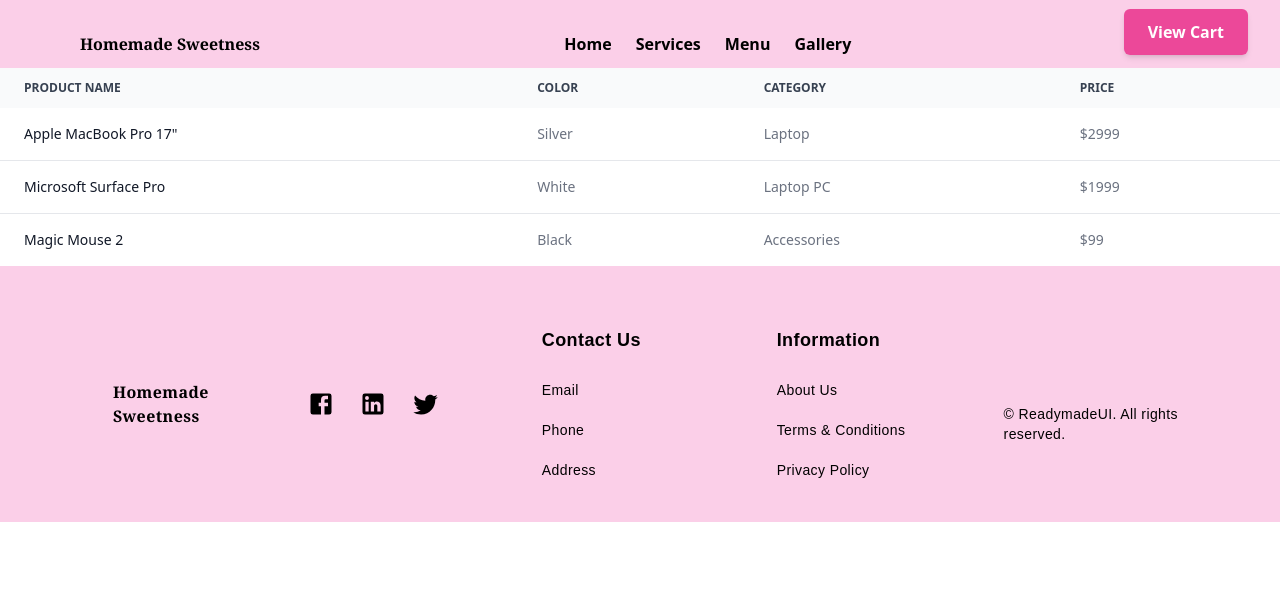
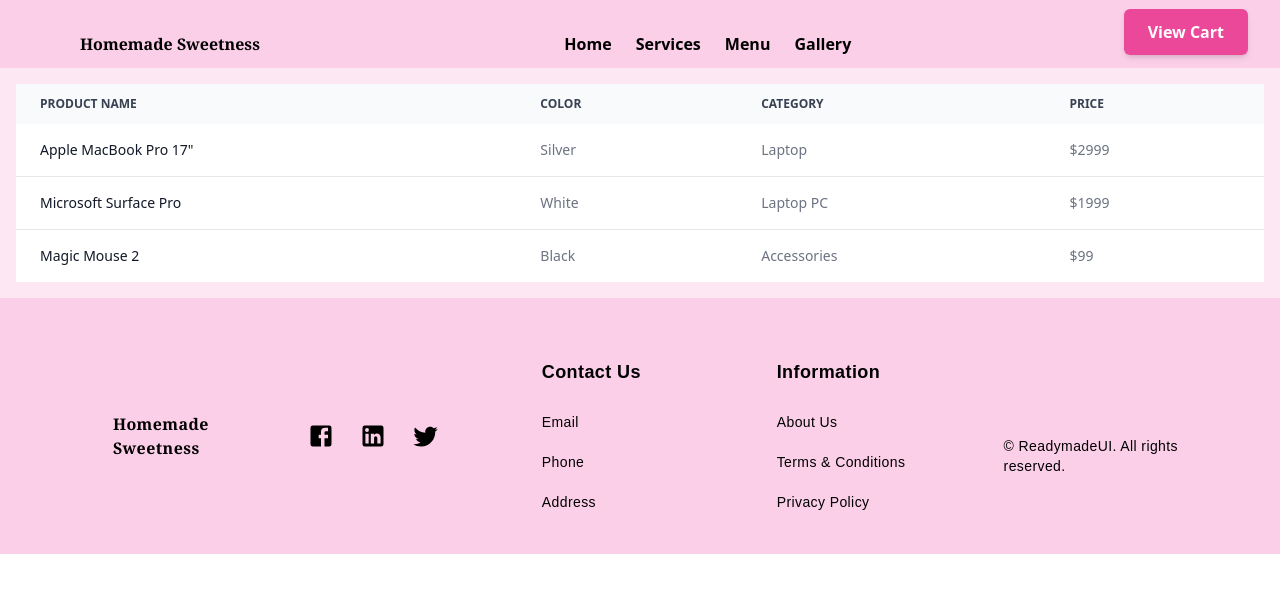
Before and after one commit to dillahmwangi/Cake-shop, a React (Create React App) app: page /payment in a window 1280 px wide. Shown: the top 592 px of the page. Built offline with nearby package versions, Linux system fonts and the light colour scheme; some icons are missing.

Commit message:
altered table design

```diff
--- a/src/Pages/Payment.jsx
+++ b/src/Pages/Payment.jsx
@@ -5,7 +5,7 @@
   return (
     <Layout>
 
-<div class="relative overflow-x-auto">
+<div class="bg-pink-100 p-4">
     <table class="w-full text-sm text-left rtl:text-right text-gray-500 dark:text-gray-400">
         <thead class="text-xs text-gray-700 uppercase bg-gray-50 dark:bg-gray-700 dark:text-gray-400">
             <tr>
```
